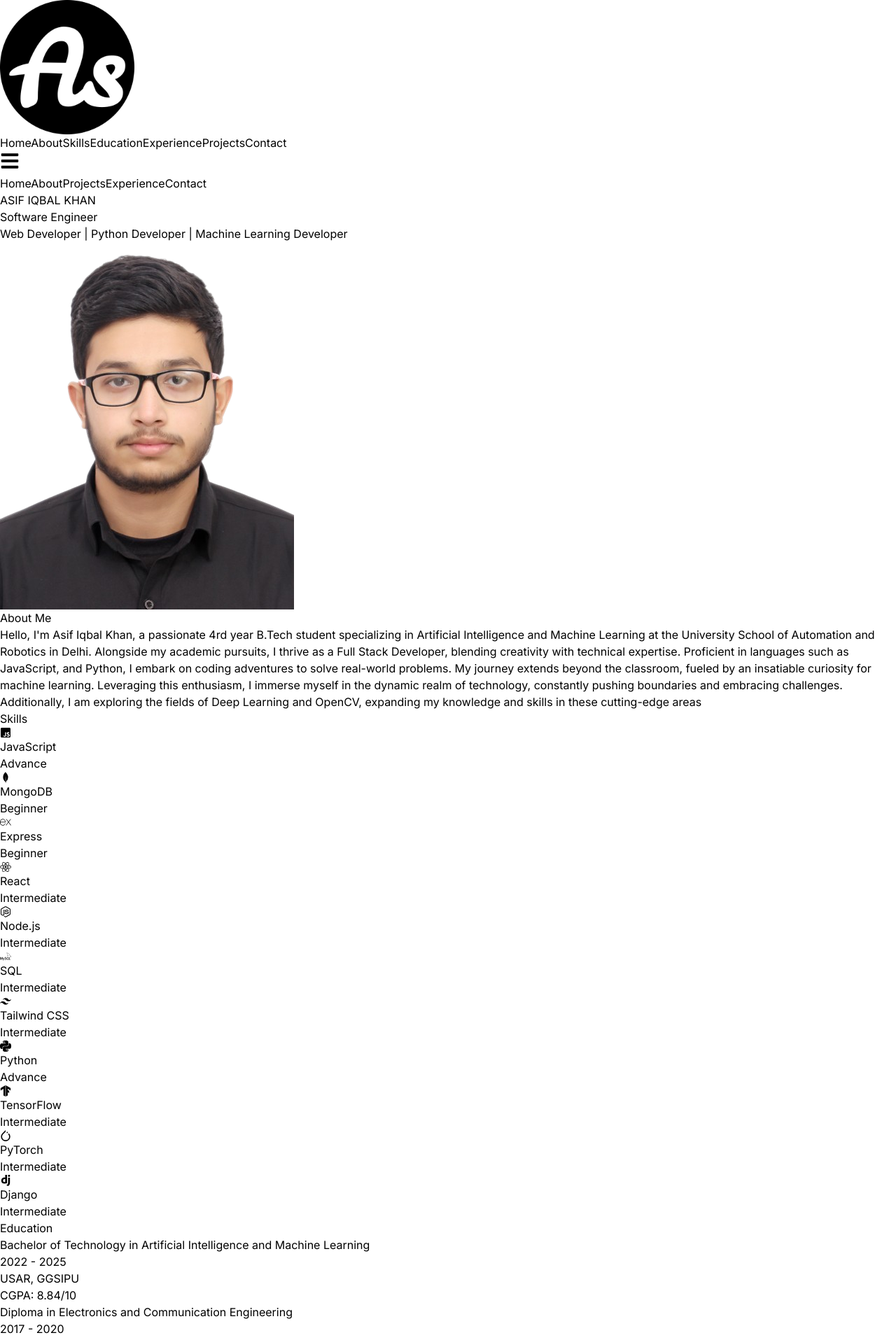
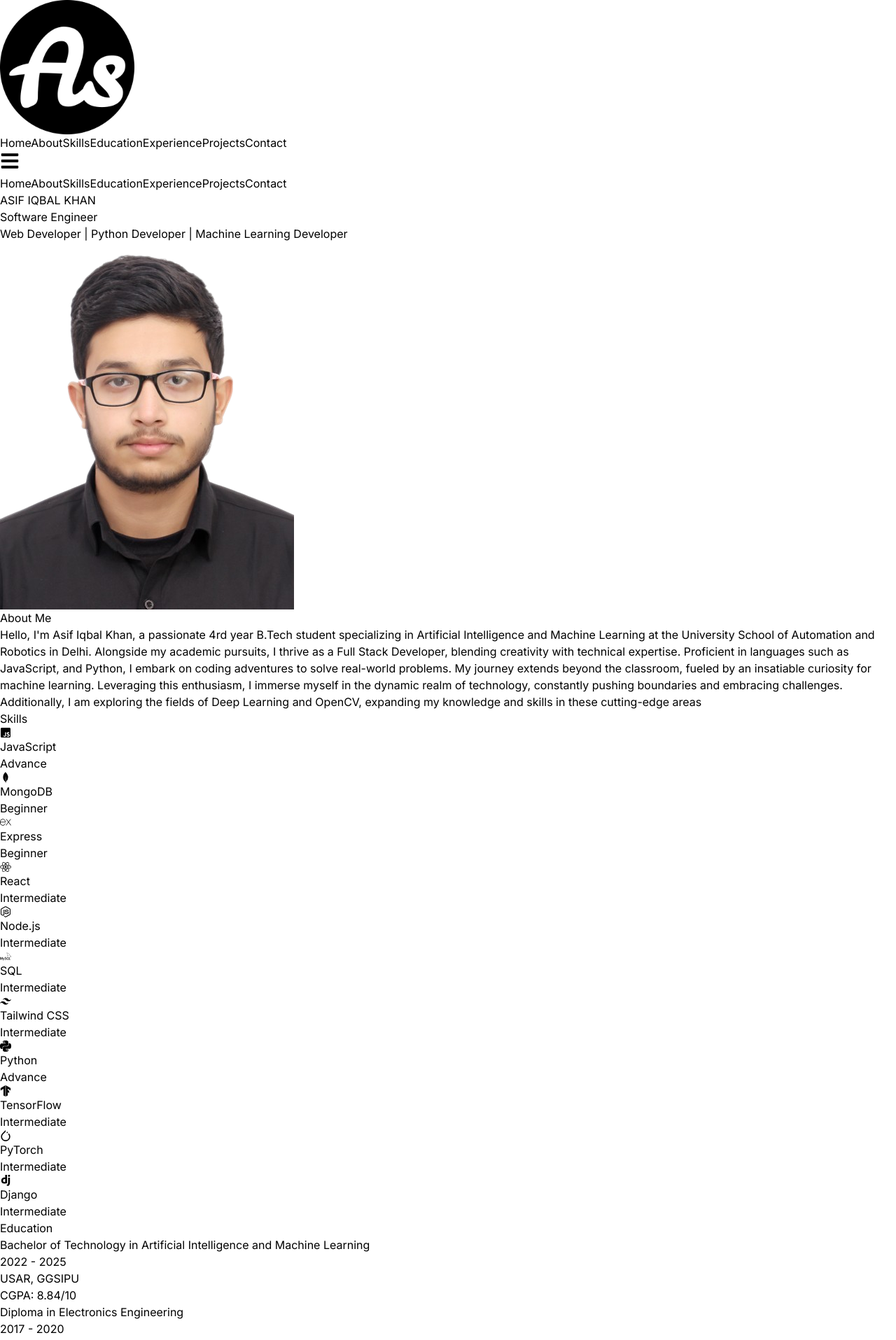
Before and after one commit to ASIF-Kh/myPortfolio, a React (Vite) app: page / in a window 1280 px wide. Shown: the top 1915 px of the page at 70% size. Built offline with nearby package versions, Linux system fonts and the light colour scheme.

Commit message:
add education

```diff
--- a/src/components/Education.jsx
+++ b/src/components/Education.jsx
@@ -23,7 +23,7 @@ const EducationSection = () => {
               className="border-2 border-white p-6 rounded-lg shadow-lg"
             >
               <div className="flex justify-between items-center mb-2">
-                <h3 className="text-2xl font-semibold">{education.degree}</h3>
+                <h3 className="text-l lg:text-2xl font-semibold">{education.degree}</h3>
                 <span className="text-gray-400">{education.year}</span>
               </div>
               <p className=' text-blue-400'>{education.institute}</p>
--- a/src/components/NavBar.jsx
+++ b/src/components/NavBar.jsx
@@ -52,11 +52,17 @@ const Navbar = () => {
         <a href="#about" onClick={toggleMenu} className="block px-4 py-2 text-gray-400 hover:text-white transition-colors">
           About
         </a>
-        <a href="#projects" onClick={toggleMenu} className="block px-4 py-2 text-gray-400 hover:text-white transition-colors">
-          Projects
+        <a href="#skill" onClick={toggleMenu} className="block px-4 py-2 text-gray-400 hover:text-white transition-colors">
+          Skills
+        </a>
+        <a href="#education" onClick={toggleMenu} className="block px-4 py-2 text-gray-400 hover:text-white transition-colors">
+            Education
         </a>
         <a href="#experience" onClick={toggleMenu} className="block px-4 py-2 text-gray-400 hover:text-white transition-colors">
           Experience
+        </a>
+        <a href="#projects" onClick={toggleMenu} className="block px-4 py-2 text-gray-400 hover:text-white transition-colors">
+          Projects
         </a>
         <a href="#contact" onClick={toggleMenu} className="block px-4 py-2 text-gray-400 hover:text-white transition-colors">
           Contact
--- a/src/constants/index.js
+++ b/src/constants/index.js
@@ -13,7 +13,7 @@ export const educationData = [
     cgpa: "8.84/10",
   },
   {
-    degree: "Diploma in Electronics and Communication Engineering",
+    degree: "Diploma in Electronics Engineering",
     year: "2017 - 2020",
     institute: "Jamia Millia Islamia",
     cgpa: "8.78/10",
```
